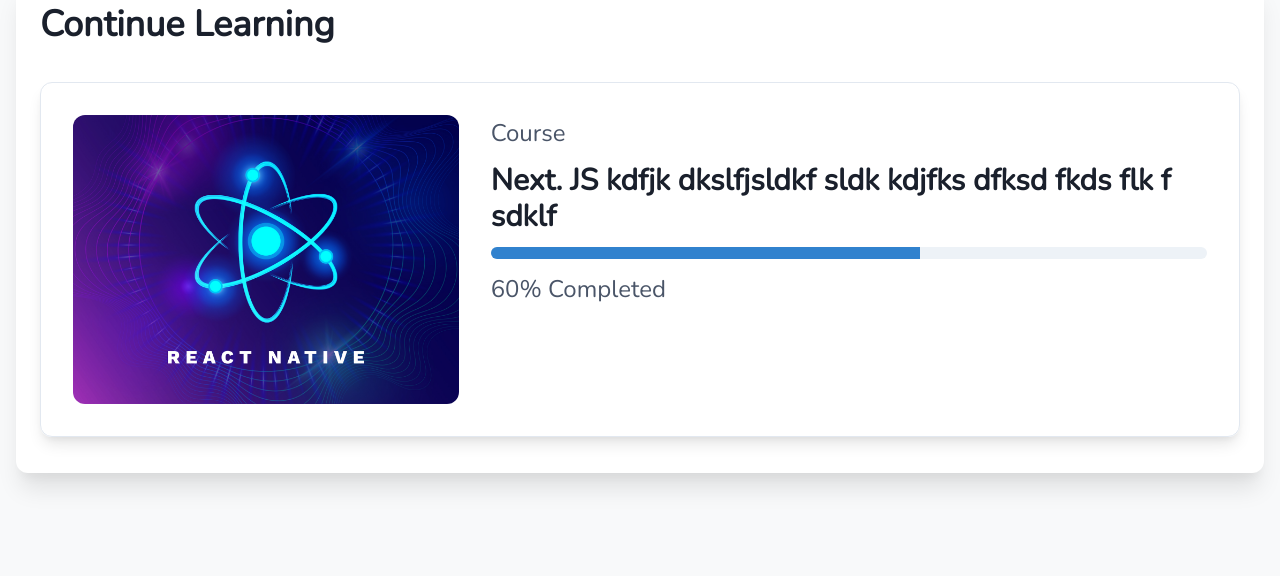
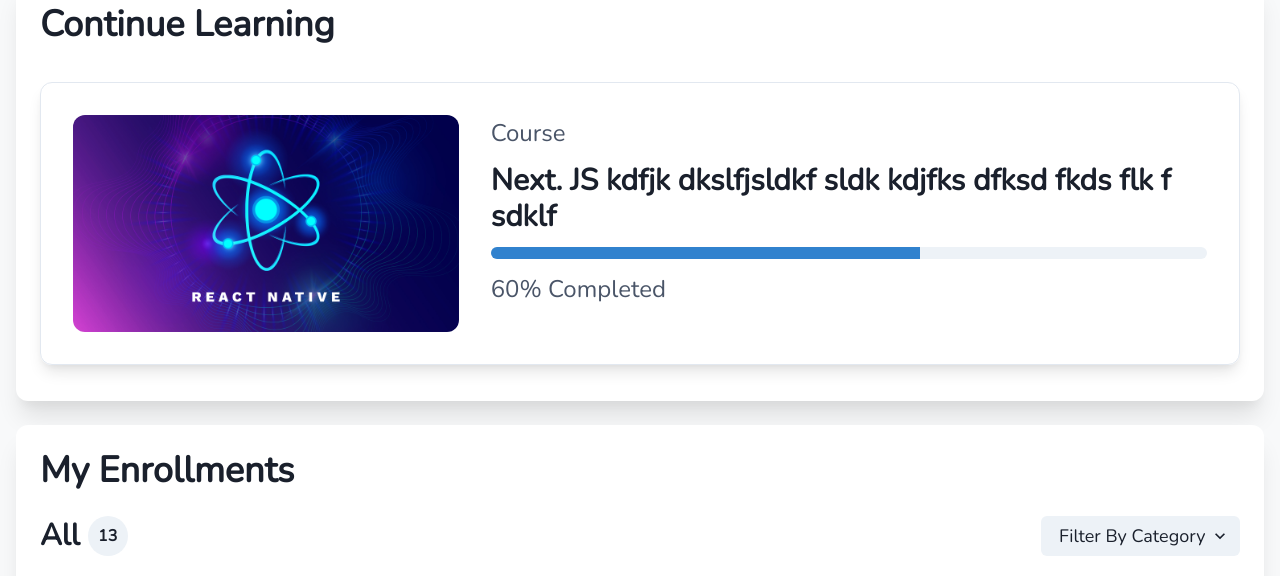
Before and after one commit to coder-anmol/opencourseware-frontend, a Next.js app: page /dashboard in a window 1280 px wide. Shown: the part 325-901 px from the top of the page. Built offline with nearby package versions, Linux system fonts and the light colour scheme.

Commit message:
user learning dashboard layout done

```diff
--- a/components/Card/course.js
+++ b/components/Card/course.js
@@ -2,12 +2,12 @@ import {
     AspectRatio,
     Box,
     Heading,
-    HStack,
     Stack,
     Text,
     Progress,
 } from "@chakra-ui/react";
 import Image from "next/image";
+
 const CourseCard = () => {
     return (
         <Box
@@ -17,8 +17,9 @@ const CourseCard = () => {
             p={{ base: 3, sm: "4", md: "6", lg: "8" }}
             shadow={{ base: "md", lg: "lg" }}
             cursor={"pointer"}
-            _hover={{ bg: "gray.100" }}
+            _hover={{ bg: "gray.200" }}
             transition={"all 300ms ease-in-out"}
+            userSelect={"none"}
         >
             <Box
                 display={"flex"}
@@ -27,7 +28,7 @@ const CourseCard = () => {
                 {/* Image */}
                 <AspectRatio
                     pos={"relative"}
-                    ratio={{ base: 1 / 1, lg: 4 / 3 }}
+                    ratio={{ base: 1 / 1, lg: 16 / 9 }}
                     w={"35%"}
                     rounded={{ base: "lg", lg: "xl" }}
                     overflow={"hidden"}
--- a/components/Dashboard/user.js
+++ b/components/Dashboard/user.js
@@ -1,4 +1,12 @@
-import { Heading, Box, Container, Stack } from "@chakra-ui/react";
+import {
+    Heading,
+    Box,
+    Container,
+    Stack,
+    HStack,
+    Button,
+    Select,
+} from "@chakra-ui/react";
 import CourseCard from "../Card/course";
 
 const UserDashboard = () => {
@@ -53,9 +61,73 @@ const UserDashboard = () => {
                         </Heading>
 
                         {/* current course */}
-                        <Box py={3}>
+                        <Stack gap={4} py={3}>
                             <CourseCard />
-                        </Box>
+                        </Stack>
+                    </Box>
+
+                    {/* Enrolled Courses */}
+                    <Box
+                        mb={{ base: "6" }}
+                        px={{ base: "3", sm: "4", md: "5", lg: "6" }}
+                        py={{ base: "3", sm: "4", md: "5", lg: "6" }}
+                        rounded={"xl"}
+                        shadow={"xl"}
+                        bg={"white"}
+                    >
+                        <Heading
+                            fontSize={{ base: "2xl", md: "3xl", lg: "4xl" }}
+                            mb={{
+                                base: "1",
+                                sm: "3",
+                                md: "4",
+                                lg: "6",
+                            }}
+                        >
+                            My Enrollments
+                        </Heading>
+
+                        <HStack
+                            justify={"space-between"}
+                            align={"center"}
+                            mt={{ base: "5" }}
+                            mb={{ base: "2" }}
+                        >
+                            <HStack gap={{ base: "2" }} align={"center"}>
+                                <Heading fontSize={{ base: "2xl", md: "3xl" }}>
+                                    All
+                                </Heading>
+                                <Button
+                                    w={"30px"}
+                                    h={"30px"}
+                                    p={"5"}
+                                    rounded={"full"}
+                                >
+                                    13
+                                </Button>
+                            </HStack>
+                            <Box>
+                                <Select
+                                    variant="filled"
+                                    placeholder="Filter By Category"
+                                    fontSize={"lg"}
+                                >
+                                    <option>Python</option>
+                                    <option>JavaScript</option>
+                                    <option>C++</option>
+                                    <option>Data Structures</option>
+                                </Select>
+                            </Box>
+                        </HStack>
+
+                        {/* current course */}
+                        <Stack gap={4} py={3}>
+                            <CourseCard />
+                            <CourseCard />
+                            <CourseCard />
+                            <CourseCard />
+                            <CourseCard />
+                        </Stack>
                     </Box>
                 </Container>
             </Box>
```
